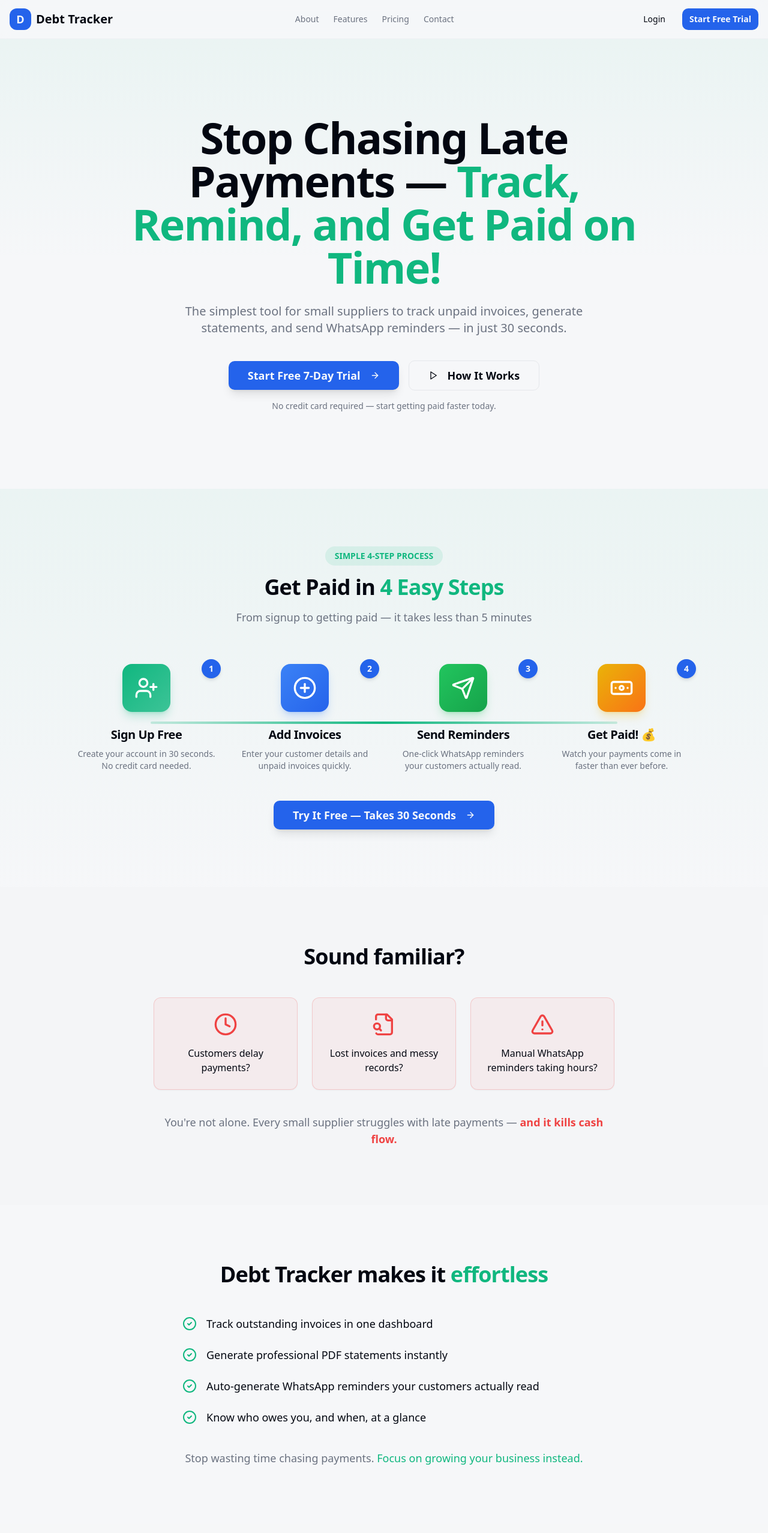
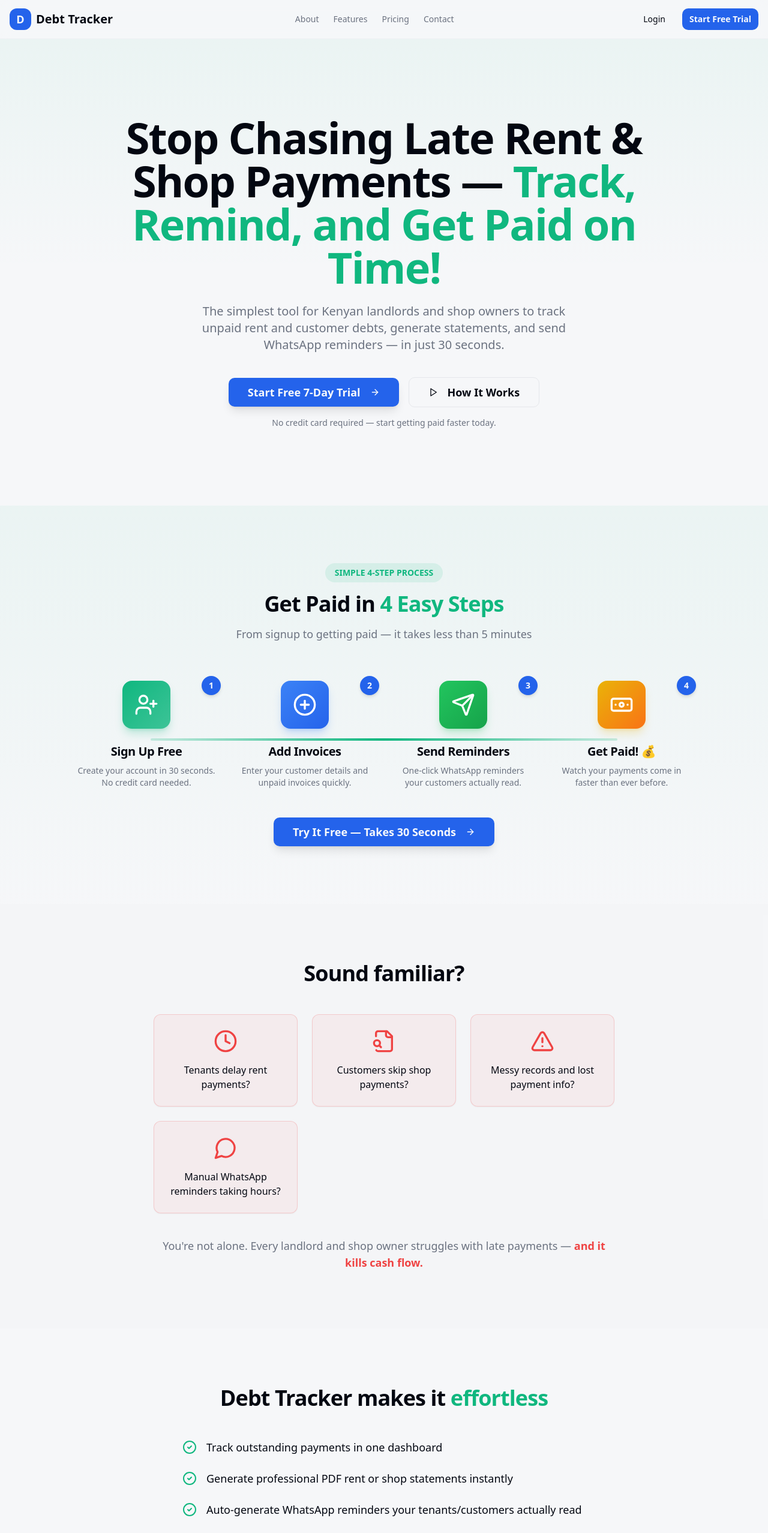
Before and after one commit to payssd/Debt-Tracker-SaaS, a React (Vite) app: page / in a window 1280 px wide. Shown: the top 2556 px of the page at 60% size. Built offline with nearby package versions, Linux system fonts and the light colour scheme; no server answers; the database is empty; the HTML template or start-up script is replaced by a standard one.

Commit message:
Update landing page copy for Kenyan landlords and shop owners

```diff
--- a/src/pages/LandingPage.tsx
+++ b/src/pages/LandingPage.tsx
@@ -33,17 +33,17 @@ const LandingPage = () => {
     {
       icon: LayoutDashboard,
       title: "Dashboard",
-      description: "See all unpaid invoices in seconds"
+      description: "See all overdue rent and shop debts in seconds"
     },
     {
       icon: Users,
-      title: "Customer Management",
+      title: "Tenant / Customer Management",
       description: "One place for all contacts"
     },
     {
       icon: FileText,
       title: "Statements",
-      description: "PDF-ready, professional, and easy to send"
+      description: "PDF-ready, professional, easy to send"
     },
     {
       icon: MessageCircle,
@@ -58,35 +58,36 @@ const LandingPage = () => {
   ];
 
   const painPoints = [
-    { icon: Clock, text: "Customers delay payments?" },
-    { icon: FileSearch, text: "Lost invoices and messy records?" },
-    { icon: AlertTriangle, text: "Manual WhatsApp reminders taking hours?" }
+    { icon: Clock, text: "Tenants delay rent payments?" },
+    { icon: FileSearch, text: "Customers skip shop payments?" },
+    { icon: AlertTriangle, text: "Messy records and lost payment info?" },
+    { icon: MessageCircle, text: "Manual WhatsApp reminders taking hours?" }
   ];
 
   const solutionItems = [
-    "Track outstanding invoices in one dashboard",
-    "Generate professional PDF statements instantly",
-    "Auto-generate WhatsApp reminders your customers actually read",
+    "Track outstanding payments in one dashboard",
+    "Generate professional PDF rent or shop statements instantly",
+    "Auto-generate WhatsApp reminders your tenants/customers actually read",
     "Know who owes you, and when, at a glance"
   ];
 
   const testimonials = [
     {
-      quote: "I started using this tool last month — I've already collected 30% more payments on time.",
+      quote: "I started using Debt Tracker last month — I've already collected 30% more rent on time.",
       name: "Mary",
-      role: "Hardware Supplier, Nairobi",
+      role: "Landlord, Nairobi",
       initial: "M"
     },
     {
-      quote: "Before Debt Tracker, I spent hours every week chasing payments. Now it takes me 10 minutes. My customers actually pay faster because the reminders are professional.",
+      quote: "Before Debt Tracker, I spent hours every week chasing shop payments. Now it takes me 10 minutes. Customers actually pay faster because reminders are professional.",
       name: "James Ochieng",
-      role: "Wholesale Distributor, Kisumu",
+      role: "Shop Owner, Kisumu",
       initial: "J"
     },
     {
-      quote: "The PDF statements look so professional that my customers take them seriously. I've reduced my overdue invoices by 50% in just two months.",
+      quote: "The PDF statements look so professional that tenants take them seriously. I've reduced my overdue rent by 50% in just two months.",
       name: "Grace Wanjiku",
-      role: "Food Supplier, Mombasa",
+      role: "Property Manager, Mombasa",
       initial: "G"
     }
   ];
@@ -166,13 +167,13 @@ const LandingPage = () => {
           <div className="mx-auto max-w-4xl text-center">
             <ScrollReveal>
               <h1 className="text-4xl font-bold tracking-tight text-foreground sm:text-5xl md:text-6xl lg:text-7xl">
-                Stop Chasing Late Payments —
+                Stop Chasing Late Rent & Shop Payments —
                 <span className="text-accent"> Track, Remind, and Get Paid on Time!</span>
               </h1>
             </ScrollReveal>
             <ScrollReveal delay={0.1}>
               <p className="mt-6 text-lg md:text-xl text-muted-foreground max-w-2xl mx-auto">
-                The simplest tool for small suppliers to track unpaid invoices, generate statements, and send WhatsApp reminders — in just 30 seconds.
+                The simplest tool for Kenyan landlords and shop owners to track unpaid rent and customer debts, generate statements, and send WhatsApp reminders — in just 30 seconds.
               </p>
             </ScrollReveal>
             <ScrollReveal delay={0.2}>
@@ -334,7 +335,7 @@ const LandingPage = () => {
             </div>
             <ScrollReveal delay={0.3}>
               <p className="mt-10 text-lg text-muted-foreground">
-                You're not alone. Every small supplier struggles with late payments — <span className="font-semibold text-destructive">and it kills cash flow.</span>
+                You're not alone. Every landlord and shop owner struggles with late payments — <span className="font-semibold text-destructive">and it kills cash flow.</span>
               </p>
             </ScrollReveal>
           </div>
@@ -362,7 +363,7 @@ const LandingPage = () => {
             </div>
             <ScrollReveal delay={0.4}>
               <p className="mt-10 text-lg text-muted-foreground font-medium">
-                Stop wasting time chasing payments. <span className="text-accent">Focus on growing your business instead.</span>
+                Stop wasting time chasing payments. <span className="text-accent">Focus on growing your property or shop business instead.</span>
               </p>
             </ScrollReveal>
           </div>
@@ -375,7 +376,7 @@ const LandingPage = () => {
           <ScrollReveal>
             <div className="text-center mb-12">
               <h2 className="text-3xl md:text-4xl font-bold text-foreground">
-                Everything you need to get paid
+                Everything you need to get paid on time
               </h2>
             </div>
           </ScrollReveal>
@@ -405,7 +406,7 @@ const LandingPage = () => {
           <ScrollReveal>
             <div className="text-center mb-12">
               <h2 className="text-3xl md:text-4xl font-bold text-foreground">
-                Trusted by suppliers across Kenya
+                Trusted by landlords & shop owners across Kenya
               </h2>
             </div>
           </ScrollReveal>
@@ -473,7 +474,7 @@ const LandingPage = () => {
               <h2 className="text-3xl md:text-4xl font-bold text-foreground mb-4">
                 Simple, transparent pricing
               </h2>
-              <p className="text-muted-foreground text-lg">Perfect for small suppliers</p>
+              <p className="text-muted-foreground text-lg">Perfect for landlords & shop owners</p>
             </div>
           </ScrollReveal>
           <div className="grid gap-6 md:grid-cols-2 max-w-3xl mx-auto">
@@ -484,7 +485,7 @@ const LandingPage = () => {
                   <div className="text-4xl font-bold text-foreground mb-2">
                     KES 1,000<span className="text-lg font-normal text-muted-foreground">/month</span>
                   </div>
-                  <p className="text-muted-foreground mb-6">Perfect for small suppliers</p>
+                  <p className="text-muted-foreground mb-6">Track up to 10 tenants/customers</p>
                   <Link to="/pricing">
                     <Button className="w-full" variant="outline">Get Started</Button>
                   </Link>
@@ -501,7 +502,7 @@ const LandingPage = () => {
                   <div className="text-4xl font-bold text-foreground mb-2">
                     KES 10,000<span className="text-lg font-normal text-muted-foreground">/year</span>
                   </div>
-                  <p className="text-muted-foreground mb-6">Save 2 months</p>
+                  <p className="text-muted-foreground mb-6">Save 2 months, track up to 10 tenants/customers</p>
                   <Link to="/pricing">
                     <Button className="w-full">Get Started</Button>
                   </Link>
@@ -523,7 +524,7 @@ const LandingPage = () => {
           <ScrollReveal>
             <div className="mx-auto max-w-3xl text-center">
               <h2 className="text-3xl md:text-4xl font-bold mb-6">
-                Don't let unpaid invoices hold your business back
+                Don't let unpaid rent or shop payments hold your business back
               </h2>
               <p className="text-lg opacity-90 mb-8">
                 Start today and see results in your first week!
@@ -553,7 +554,7 @@ const LandingPage = () => {
                   <span className="font-bold text-lg text-foreground">Debt Tracker</span>
                 </div>
                 <p className="text-sm text-muted-foreground">
-                  The simplest tool for small suppliers to track invoices and get paid on time.
+                  The simplest tool for Kenyan landlords and shop owners to track payments and get paid on time.
                 </p>
               </div>
 
@@ -598,7 +599,7 @@ const LandingPage = () => {
               </span>
               <span className="flex items-center gap-2">
                 <CheckCircle2 className="h-4 w-4 text-accent" />
-                100% local supplier-friendly
+                100% local landlord/shop-owner-friendly
               </span>
             </div>
 
```
